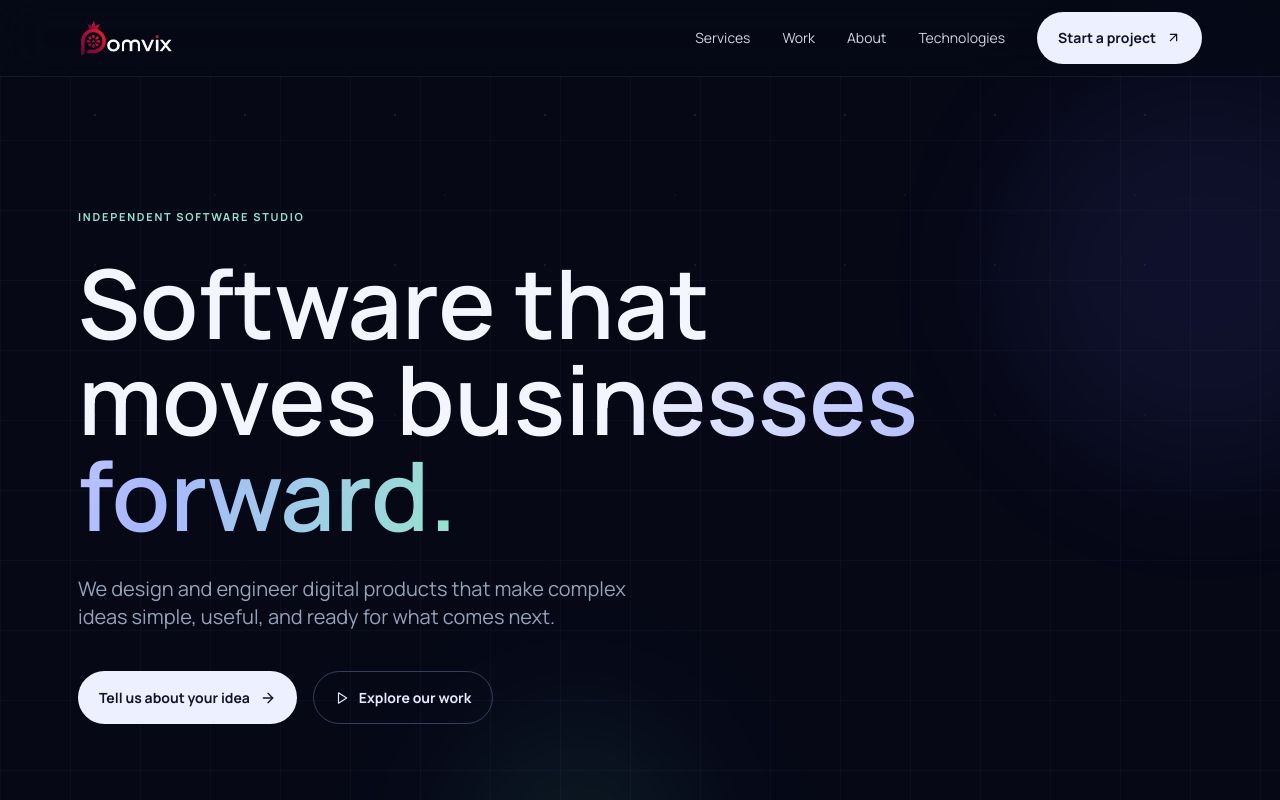
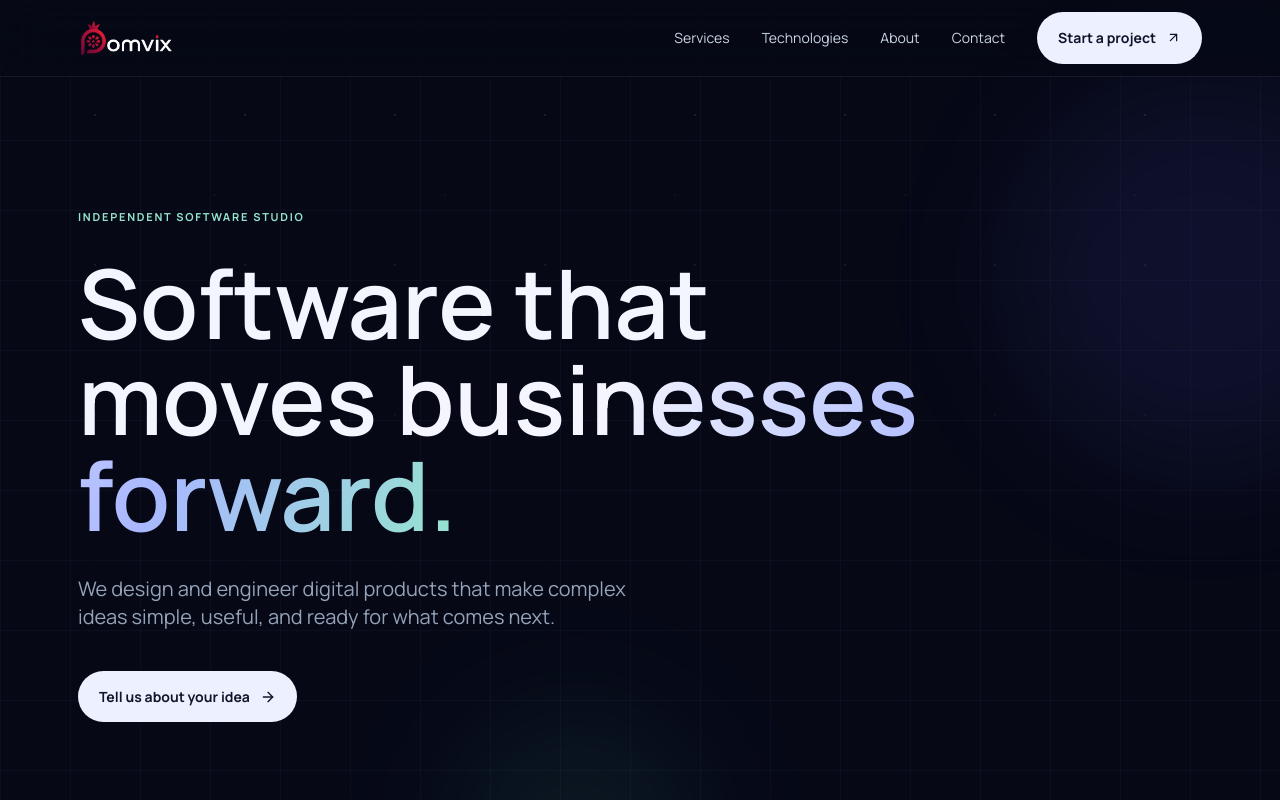
Before and after one commit to YuriyZagorulko/Pomvix, a Next.js app in the folder frontend/: page / in a window 1280 px wide. Shown: the top 800 px of the page. Built offline with nearby package versions, Linux system fonts and the light colour scheme.

Commit message:
removed works page

```diff
--- a/frontend/app/page.tsx
+++ b/frontend/app/page.tsx
@@ -1,5 +1,5 @@
 import Link from 'next/link';
-import { ArrowRight, Check } from 'lucide-react';
+import { ArrowRight } from 'lucide-react';
 import { Hero } from '@/components/hero';
 import { Section } from '@/components/section';
 import { ServiceCards, WorkCards } from '@/components/cards';
@@ -44,9 +44,6 @@ export default function Home() {
         title="A small selection of things we've helped bring to life."
       >
         <WorkCards />
-        <Link href="/portfolio" className="button button-ghost mt-8">
-          View all work <ArrowRight size={15} />
-        </Link>
       </Section>
       <section className="shell pb-32">
         <div className="card relative overflow-hidden p-10 md:p-16">
--- a/frontend/components/footer.tsx
+++ b/frontend/components/footer.tsx
@@ -17,7 +17,6 @@ export function Footer() {
           <p className="eyebrow mb-5">Explore</p>
           <div className="flex flex-col gap-3 text-sm text-slate-400">
             <Link href="/services">Services</Link>
-            <Link href="/portfolio">Work</Link>
             <Link href="/about">About us</Link>
           </div>
         </div>
--- a/frontend/components/hero.tsx
+++ b/frontend/components/hero.tsx
@@ -1,5 +1,5 @@
 import Link from 'next/link';
-import { ArrowRight, Play } from 'lucide-react';
+import { ArrowRight } from 'lucide-react';
 export function Hero() {
   return (
     <section className="grid-bg relative overflow-hidden pt-40 pb-24 md:pt-52 md:pb-36">
@@ -19,9 +19,6 @@ export function Hero() {
             <Link href="/contact" className="button button-primary">
               Tell us about your idea <ArrowRight size={16} />
             </Link>
-            <Link href="/portfolio" className="button button-ghost">
-              <Play size={14} /> Explore our work
-            </Link>
           </div>
         </div>
         <div className="mt-24 flex items-center gap-5 text-xs uppercase tracking-[.15em] text-slate-500">
--- a/frontend/components/navbar.tsx
+++ b/frontend/components/navbar.tsx
@@ -6,9 +6,9 @@ import { ArrowUpRight, Menu, X } from 'lucide-react';
 
 const navigationLinks = [
   ['Services', '/services'],
-  ['Work', '/portfolio'],
+  ['Technologies', '/technologies'],
   ['About', '/about'],
-  ['Technologies', '/technologies'],
+  ['Contact', '/contact'],
 ] as const;
 
 export function Navbar() {
```
